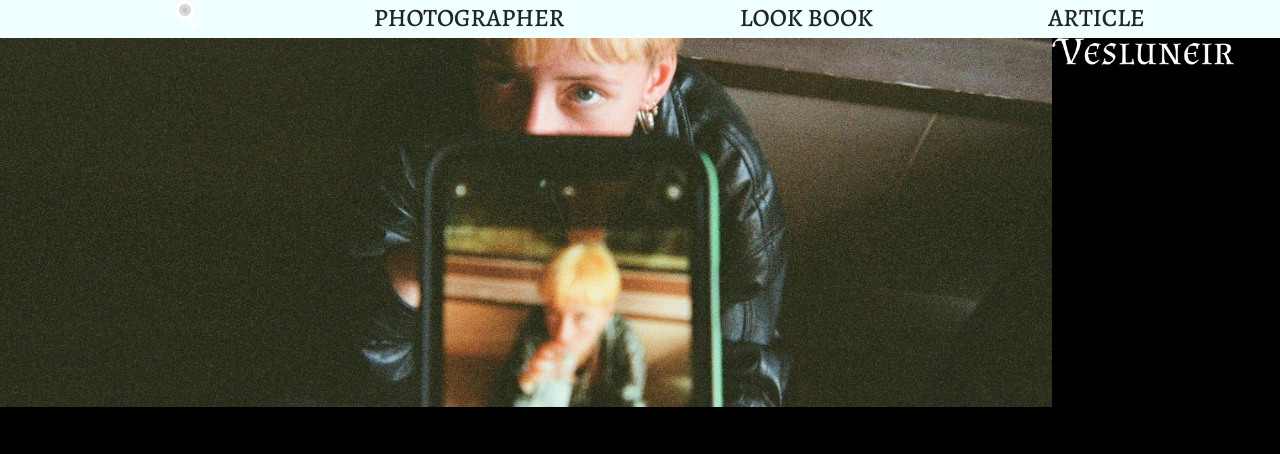
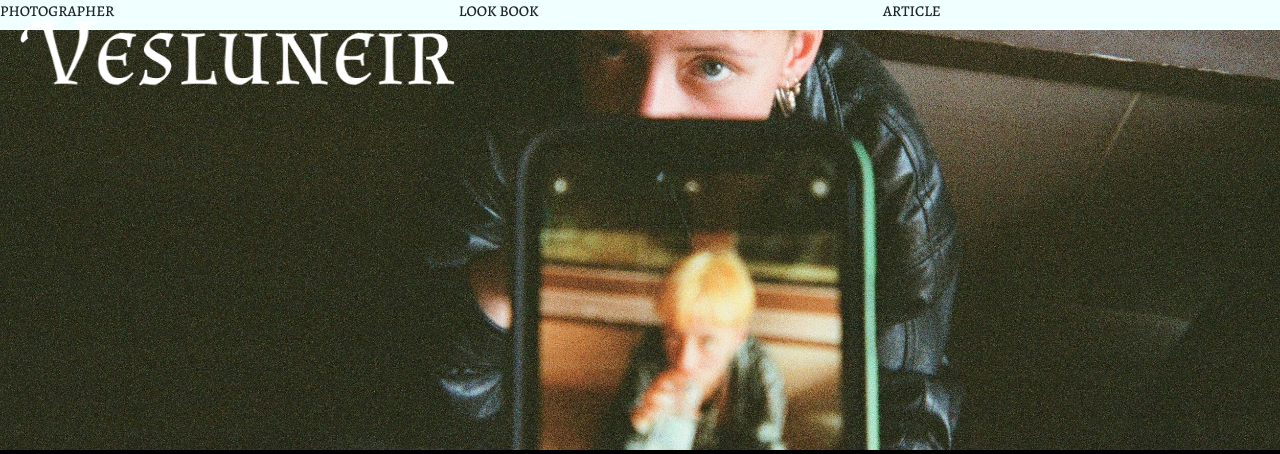
Before and after one commit to Sylvia25660/Vesluneir, a plain HTML site: page html檔/Home.html in a window 1280 px wide. Shown: the top 454 px of the page. Drawn offline with nearby package versions, Linux system fonts and the light colour scheme; a web font is replaced by a local one.

Commit message:
新增nav

```diff
--- a/html檔/Home.html
+++ b/html檔/Home.html
@@ -30,6 +30,9 @@
         }
 
         /* ---------1. header (S1+封面+logo+nav)-------------------- */
+        header {
+            position: relative;
+        }
 
         #s1 {
             display: flex;
@@ -43,7 +46,7 @@
 
         #logobox {
             max-width: 80%;
-            /* position: absolute; */
+            position: absolute;
             left: 20px;
             top: 20px;
         }
@@ -54,9 +57,15 @@
 
         #nav {
             background-color: azure;
-            /* position: absolute; */
-            right: 50px;
-            top: 30px;
+            position: fixed;
+            right: 0;
+            top: 0;
+            bottom: 0;
+            left: 0;
+            height: 30px;
+            /* 圓形的高度 */
+            width: 100%;
+            /* border-radius: 15px; */
         }
 
         nav ul {
@@ -64,7 +73,7 @@
             display: grid;
             grid-auto-flow: column;
             /* 水平方向排列 */
-            gap: 40px;
+            gap: 5px;
             /* 設定項目之間的間距 */
         }
 
@@ -73,7 +82,7 @@
             font-optical-sizing: auto;
             font-weight: 483;
             font-style: normal;
-            font-size: 25px;
+            font-size: 15px;
         }
 
         /* ---------------- 2. 無限滑動照片 -----------------*/
@@ -252,8 +261,6 @@
     <header>
         <nav id="nav">
             <ul id="navbox">
-                <li></li>
-                <li onclick=""><a href="#"><img src="/img/放大鏡.png"></a></li>
                 <li><a href="Photographer.html">PHOTOGRAPHER</a></li>
                 <li><a href="LookBook.html">LOOK BOOK</a></li>
                 <li><a href="Article.html">ARTICLE</a></li>
```
